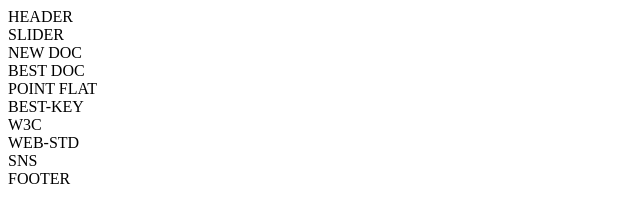
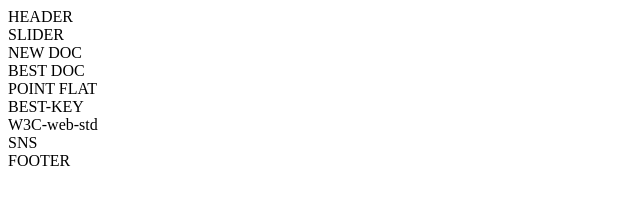
Before and after one commit to dltktjs/flat-design, a plain HTML site: page index.html in a window 1280 px wide. Shown: the whole page, without its empty margins (0-640 px from the left). Drawn offline with Linux system fonts and the light colour scheme.

Commit message:
Add files via upload

```diff
--- a/index.html
+++ b/index.html
@@ -27,11 +27,8 @@
             <div id="best-key">
                 BEST-KEY
             </div>
-            <div id="w3c">
-                W3C
-            </div>
-            <div id="web-std">
-                WEB-STD
+            <div id="w3c-web-std">
+                W3C-web-std
             </div>
             <div id="sns">
                 SNS
```
